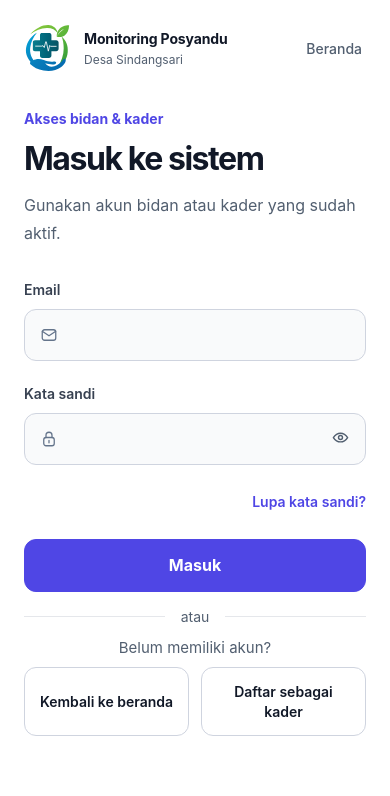
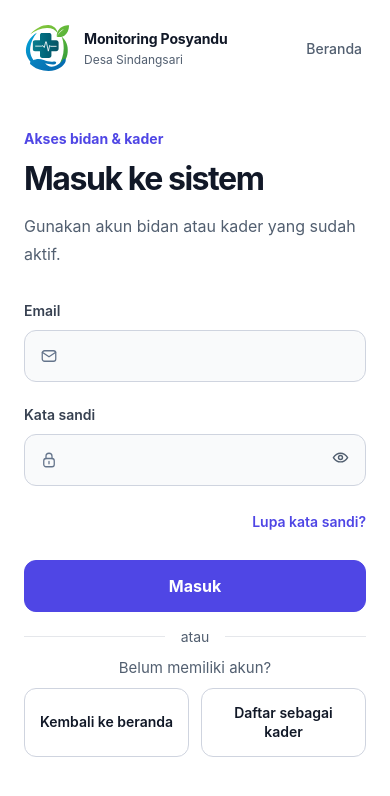
Before and after one commit to crismanturnip/monitoring-posyandu-sindangsari, a Next.js app in the folder next-app/: page /login in a window 390 px wide. Shown: the top 796 px of the page. Built offline with nearby package versions, Linux system fonts and the light colour scheme.

Commit message:
Atur jarak form di ponsel

```diff
--- a/next-app/components/auth-shell.module.css
+++ b/next-app/components/auth-shell.module.css
@@ -96,7 +96,8 @@
   .page .back:focus-visible { outline-color: var(--auth-primary); }
   .backPrefix { display: none; }
   .card { grid-template-columns: 1fr; }
-  .content { padding: 40px 24px; }
+  .content { padding: 104px 24px 24px; }
+  .formArea { align-items: flex-start; padding: 24px 0; }
   .art { display: none; }
 }
 @media (max-width: 380px) { .content { padding: 24px 20px; } }
```
